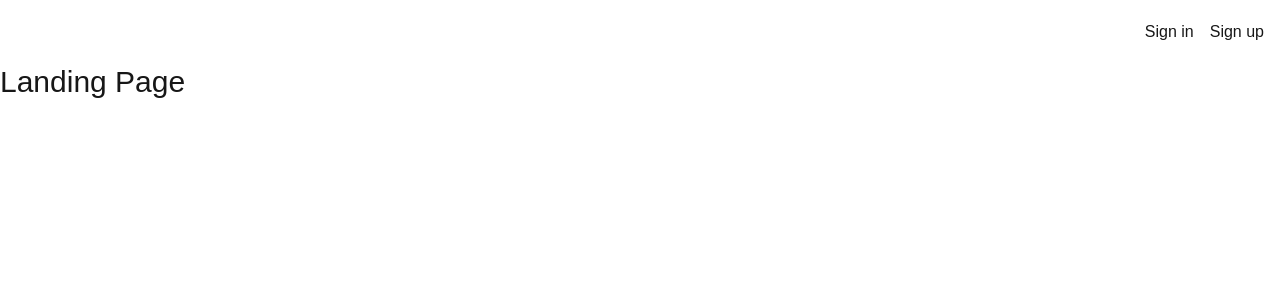
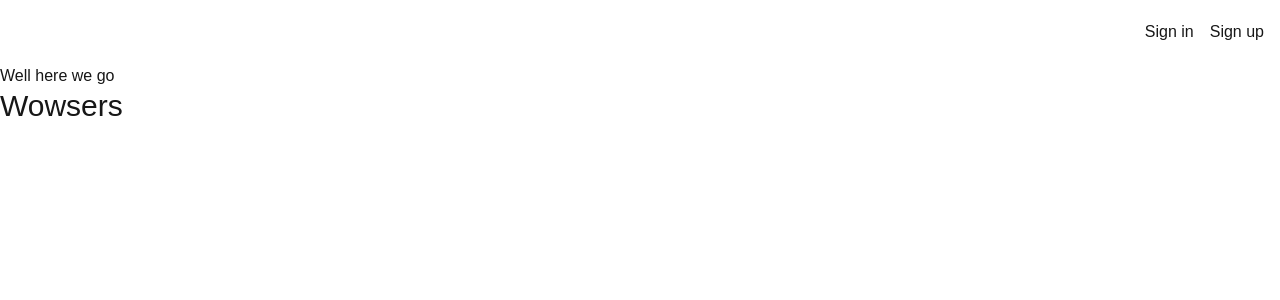
Before and after one commit to jezinho22/self-assess-game, a Next.js app: page / in a window 1280 px wide. Shown: the top 300 px of the page. Built offline with nearby package versions, Linux system fonts and the light colour scheme; no server answers.

Commit message:
add useContext and test

```diff
--- a/src/app/layout.js
+++ b/src/app/layout.js
@@ -6,6 +6,8 @@ import {
 	SignedOut,
 	UserButton,
 } from "@clerk/nextjs";
+
+import { LandingProvider } from "@/utils/provider";
 
 import { Geist, Geist_Mono } from "next/font/google";
 import "./globals.css";
@@ -26,8 +28,10 @@ export const metadata = {
 };
 
 export default function RootLayout({ children }) {
+	const theme = "Yup";
 	return (
 		<ClerkProvider>
+			<LandingProvider>
 				<html lang="en">
 					<body
 						className={`${geistSans.variable} ${geistMono.variable} antialiased`}
@@ -44,6 +48,7 @@ export default function RootLayout({ children }) {
 						{children}
 					</body>
 				</html>
+			</LandingProvider>
 		</ClerkProvider>
 	);
 }
--- a/src/app/page.js
+++ b/src/app/page.js
@@ -1,5 +1,11 @@
 import Image from "next/image";
+import UsingContext from "@/components/usingContext";
 
 export default async function Home() {
-	return <h1 className="text-3xl">Landing Page</h1>;
+	return (
+		<>
+			<p>Well here we go</p>
+			<UsingContext />
+		</>
+	);
 }
--- /dev/null
+++ b/src/components/usingContext.js
@@ -0,0 +1,11 @@
+"use client";
+import { useContext } from "react";
+import { LandingContext } from "@/utils/provider";
+
+export default function UsingContext() {
+	const { landingMessage } = useContext(LandingContext);
+	// const landingMessage = myArse;
+
+	console.log("landingMessage: ", landingMessage);
+	return <h1 className="text-3xl">{landingMessage}</h1>;
+}
--- /dev/null
+++ b/src/utils/provider.js
@@ -0,0 +1,25 @@
+"use client";
+
+import { createContext, useState, useEffect } from "react";
+
+// here we are creating our context that the user will use later
+export const LandingContext = createContext(0);
+
+// here we are creating our provider )the thing that wraps around our whole App)
+export function LandingProvider({ children }) {
+	// declare our state variables as normal, but within the provider itself
+	const [landingMessage, setLandingMessage] = useState("Hello!!!");
+	useEffect(() => {
+		setLandingMessage("Wowsers");
+	}, []);
+	const myArse = "Hairy";
+	console.log(landingMessage);
+	// we are returning our Provider so we can use this around our App, and giving values that we want the children to be able to access
+	return (
+		<LandingContext.Provider
+			value={{ myArse, landingMessage, setLandingMessage }}
+		>
+			{children}
+		</LandingContext.Provider>
+	);
+}
```
Lines whose indentation alone changed are shown as unchanged.
